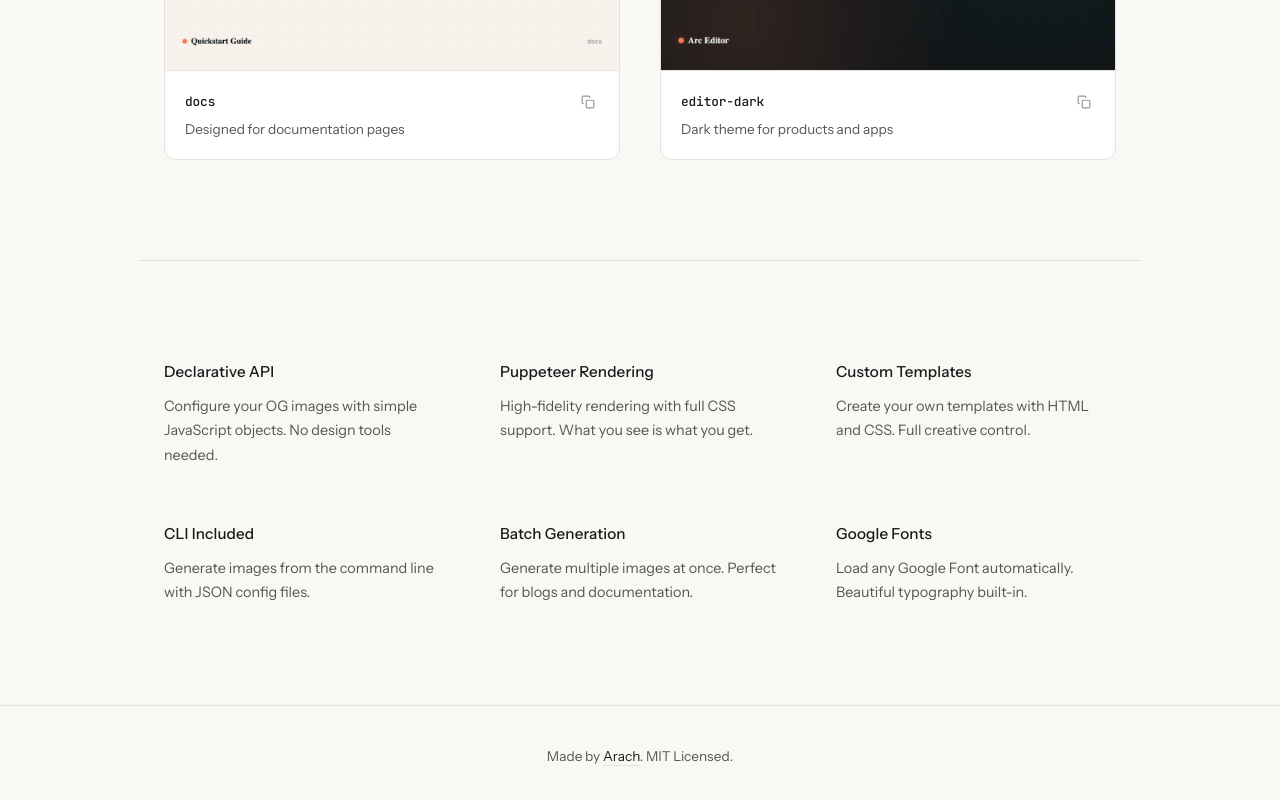
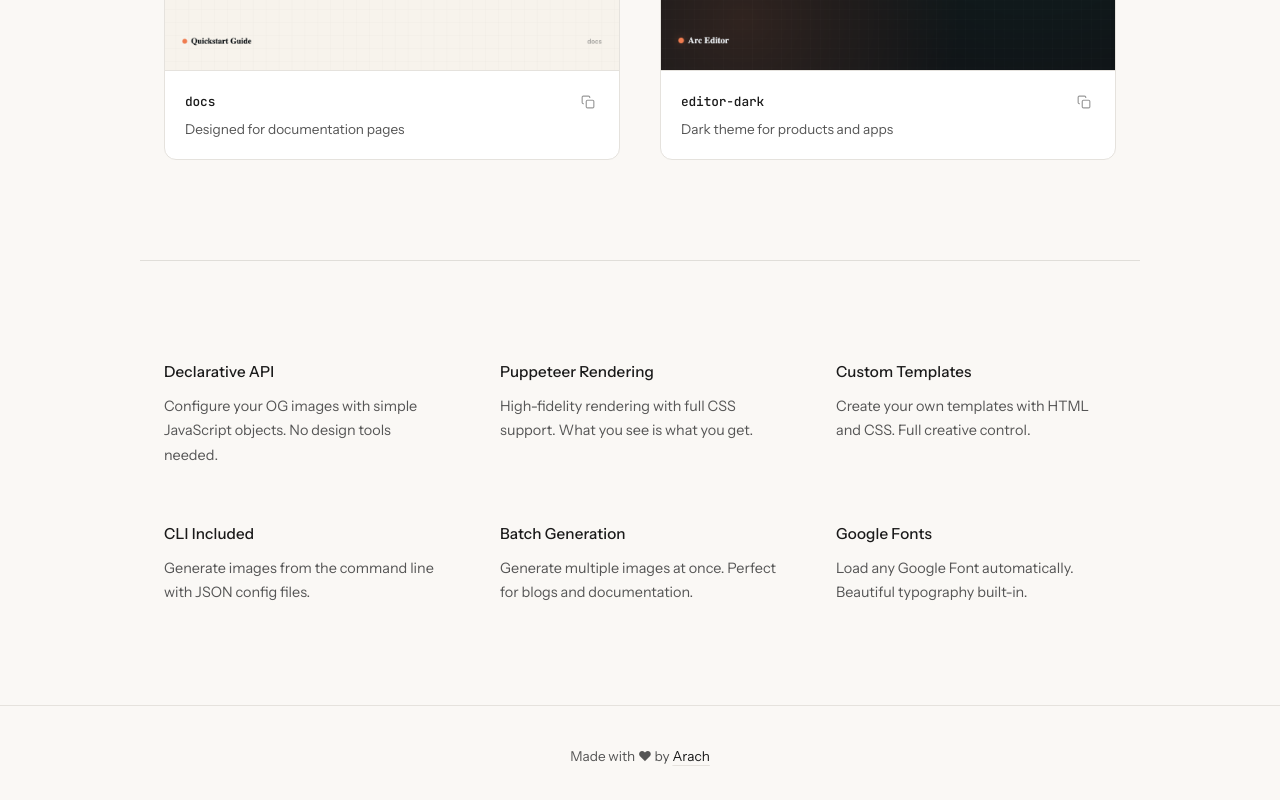
Before and after one commit to arach/og, a website built with Vite: page www/index.html in a window 1280 px wide. Shown: the part 1671-2471 px from the top of the page. Built offline with nearby package versions, Linux system fonts and the light colour scheme.

Commit message:
💄 Update footer with arach.dev link

```diff
--- a/www/index.html
+++ b/www/index.html
@@ -214,7 +214,7 @@
 
   <footer>
     <div class="container">
-      <p>Made by <a href="https://arach.io">Arach</a>. MIT Licensed.</p>
+      <p>Made with ♥ by <a href="https://arach.dev">Arach</a></p>
     </div>
   </footer>
   <script type="module" src="/main.js"></script>
```
